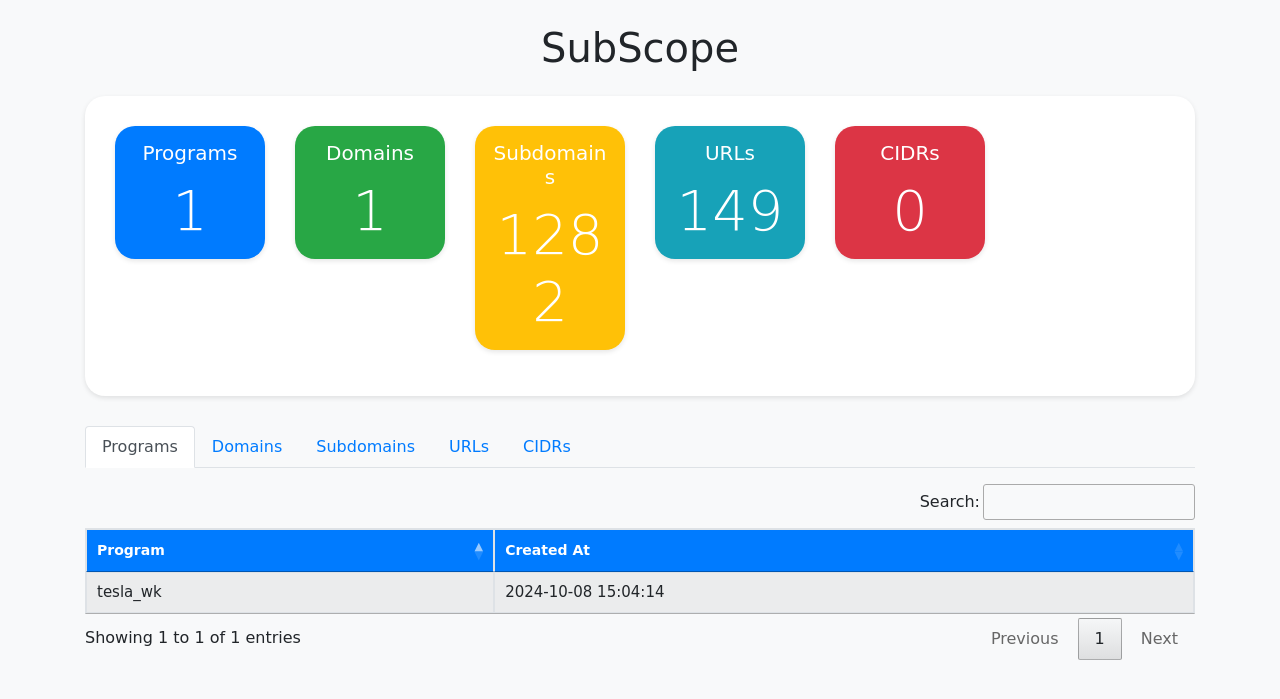
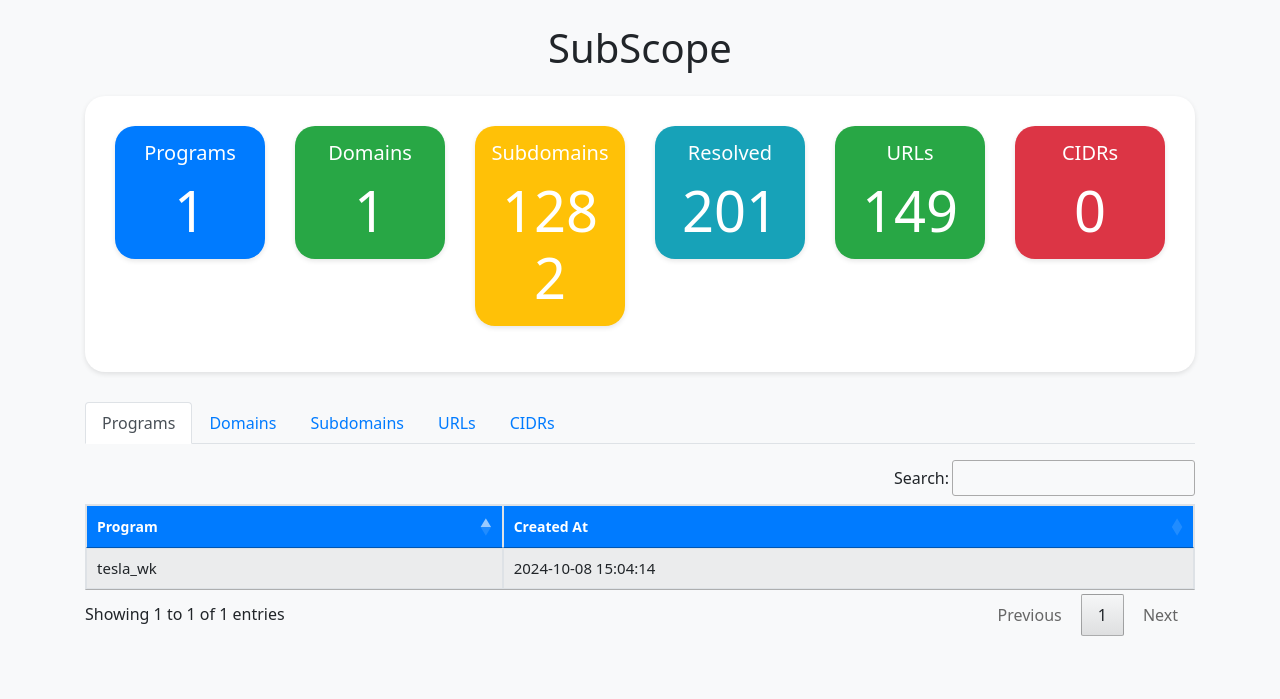
Before and after one commit to hunThubSpace/SubScope, a Flask app: page / in a window 1280 px wide. Shown: the top 699 px of the page. Run offline with Flask 3, Linux system fonts and the light colour scheme; data comes from the database, SQL or seed files in the repository; data that the repository does not hold is empty; some libraries are stand-ins or nearby versions.

Commit message:
Update index.html

```diff
--- a/templates/index.html
+++ b/templates/index.html
@@ -13,7 +13,7 @@
     <style>
         body {
             background-color: #f8f9fa;
-            font-family: cursive;
+            font-family: system-ui, -apple-system, BlinkMacSystemFont, 'Segoe UI', Roboto, Oxygen, Ubuntu, Cantarell, 'Open Sans', 'Helvetica Neue', sans-serif;
         }
         .overview {
             background-color: #ffffff;
@@ -92,6 +92,14 @@
             </div>
             <div class="col-md-2 col-sm-4 mb-3">
                 <div class="card text-center bg-info text-white">
+                    <div class="card-body">
+                        <h5 class="card-title">Resolved</h5>
+                        <p class="card-text display-4">{{ resolved_count }}</p>
+                    </div>
+                </div>
+            </div>
+            <div class="col-md-2 col-sm-4 mb-3">
+                <div class="card text-center bg-success text-white">
                     <div class="card-body">
                         <h5 class="card-title">URLs</h5>
                         <p class="card-text display-4">{{ urls_count }}</p>
```
